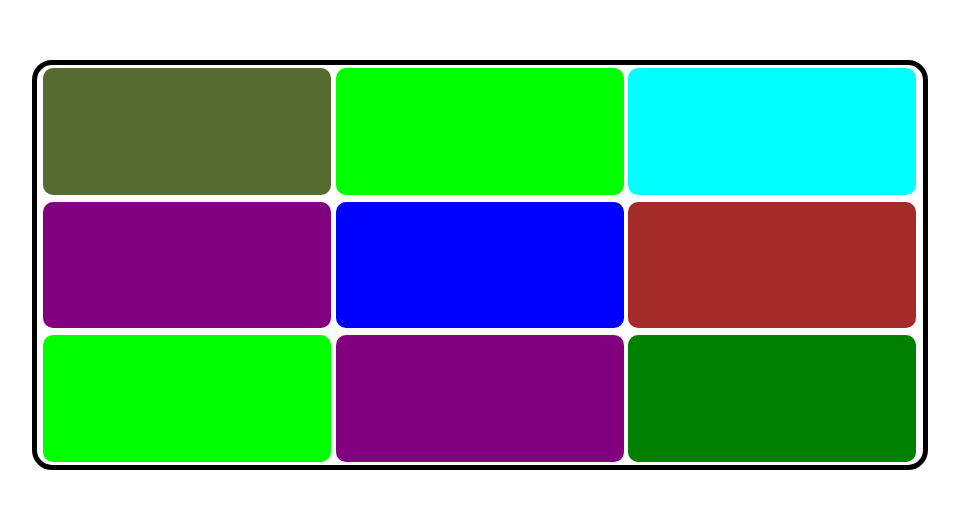
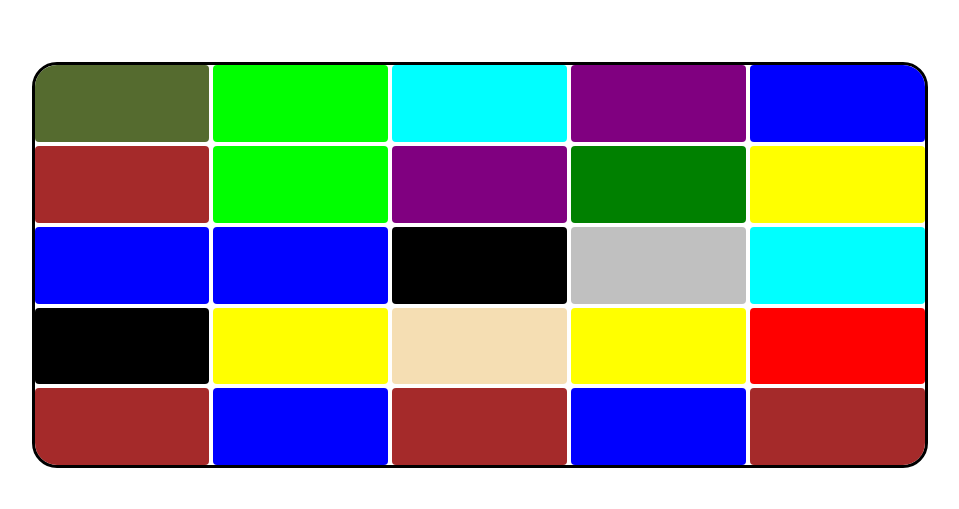
Before and after one commit to Afek-Sakaju/colors-table-react, a React (Create React App) app: page / in a window 1280 px wide. Shown: the part 127-636 px from the top of the page, without its empty margins (143-1102 px from the left). Built offline with nearby package versions, Linux system fonts and the light colour scheme.

Commit message:
improving design of the table and inner content

```diff
--- a/src/App.jsx
+++ b/src/App.jsx
@@ -7,8 +7,8 @@ function App() {
   return (
     <div className="app-container">
       <ManagedColorsTable
-        rows={3}
-        columns={3}
+        rows={5}
+        columns={5}
         allowRepeatedColors={false}
         tableColorList={colors}
       />
--- a/src/base-components/ColorsTable/ColorsTable.scss
+++ b/src/base-components/ColorsTable/ColorsTable.scss
@@ -7,15 +7,16 @@
   flex-direction: column;
   height: 100%;
   width: 100%;
-  border: 5px solid rgb(0, 0, 0);
+  border: 3px solid rgb(0, 0, 0);
   border-radius: $table-radius;
   overflow: hidden;
+  gap: 4px;
 }
 
 .row {
   display: flex;
   align-items: center;
-  gap: 0.5%;
   flex: 1 1 auto;
-  min-width: 98.5%;
+  width: 100%;
+  gap: 4px;
 }
--- a/src/base-components/Sqaure/Square.scss
+++ b/src/base-components/Sqaure/Square.scss
@@ -1,10 +1,10 @@
 @import "../../utils/variables.scss";
 
 .square {
+  flex: 1 1 auto;
+  height: 100%;
+  border-radius: $square-radius;
   &:hover {
     cursor: pointer;
   }
-  flex: 1 1 auto;
-  border-radius: $square-radius;
-  min-height: 95%;
 }
--- a/src/components/ManagedColorsTable/ManagedColorsTable.jsx
+++ b/src/components/ManagedColorsTable/ManagedColorsTable.jsx
@@ -1,3 +1,4 @@
+/* eslint-disable react-hooks/exhaustive-deps */
 import React, { useEffect, useState } from "react";
 import PropTypes from "prop-types";
 
--- a/src/utils/variables.scss
+++ b/src/utils/variables.scss
@@ -1,2 +1,2 @@
-$table-radius: 20px;
-$square-radius: 10px;
+$table-radius: 25px;
+$square-radius: 4px;
```
